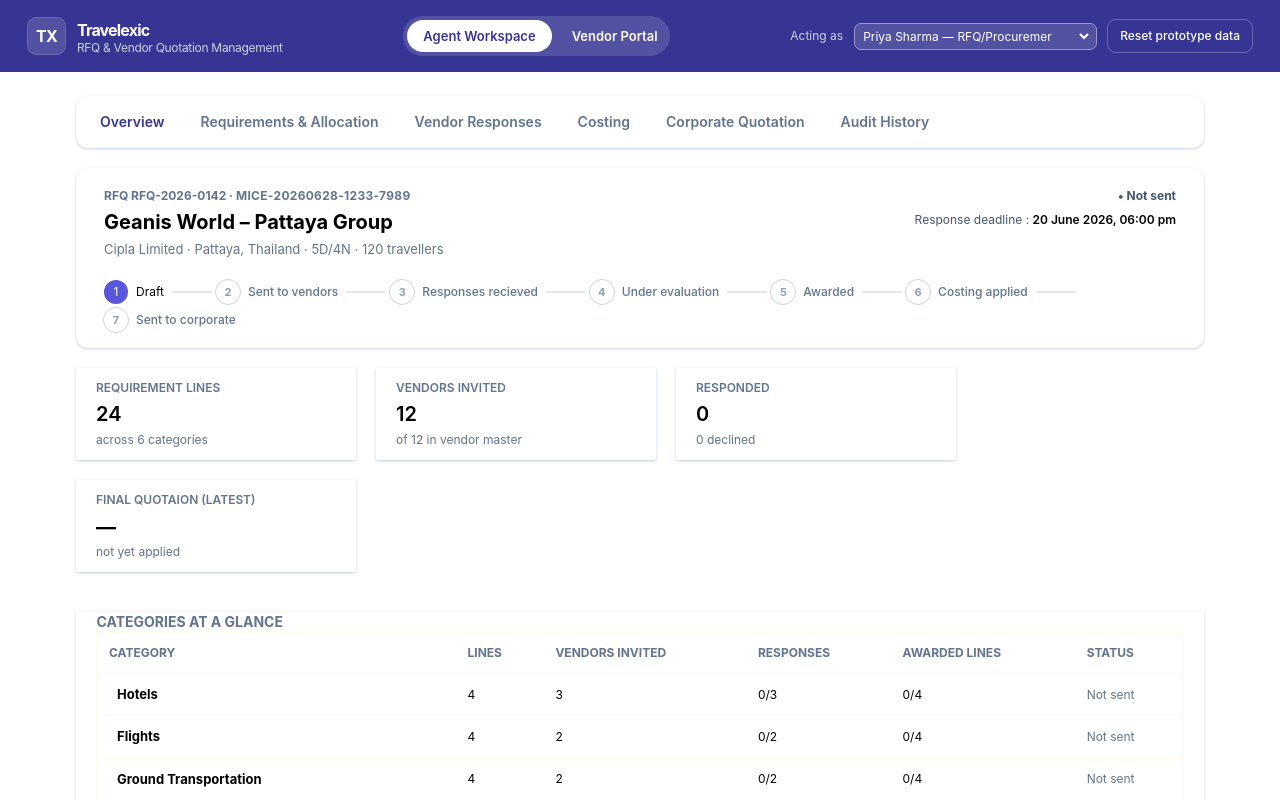
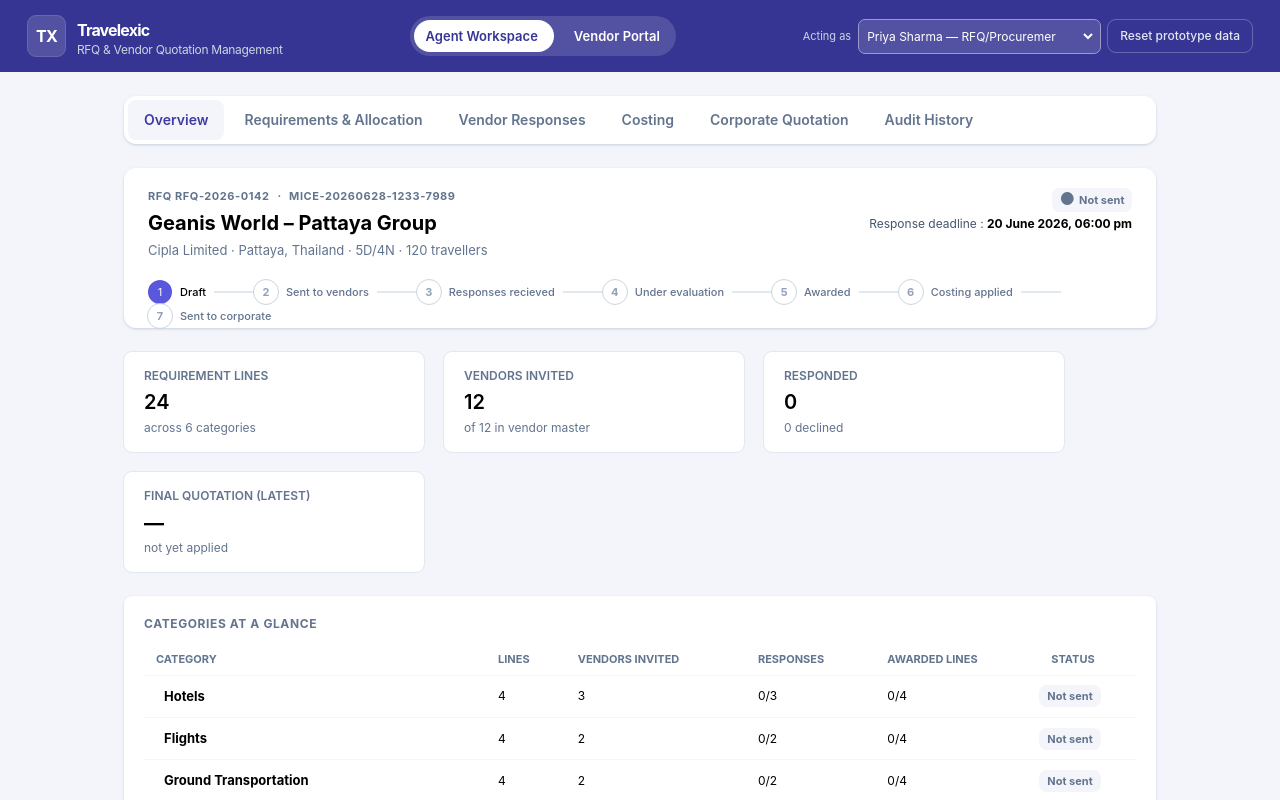
Before and after one commit to AyushChamoli29/RFQ-Quotation-UI, a Vue app: page / in a window 1280 px wide. Shown: the top 800 px of the page. Built offline with nearby package versions, Linux system fonts and the light colour scheme; the HTML template or start-up script is replaced by a standard one.

Commit message:
added vendor portal

```diff
--- a/index.html
+++ b/index.html
@@ -6,7 +6,7 @@
     <meta name="viewport" content="width=device-width, initial-scale=1.0">
     <title>Vite App</title>
   </head>
-  <body>
+  <body style="background-color: #F4F5FA;">
     <div id="app"></div>
     <script type="module" src="/src/main.js"></script>
   </body>
--- a/src/App.vue
+++ b/src/App.vue
@@ -3,18 +3,23 @@ import Header from "./components/Header.vue";
 import { RouterView } from "vue-router";
 import Navigation from "./components/Navigation.vue";
 import Footer from "./components/Footer.vue";
+import { ref } from "vue";
+const flag=ref('')
+const showVendor=(tab)=>{
+  flag.value=tab;
+}
 </script>
 
 <template>
-  <Header />
+  <Header @show-vendor="showVendor" />
   <br /><br /><br />
-  <div class="flex flex-col gap-5 mt-1 bg-white px-19">
-    <Navigation />
+  <div class="flex flex-col gap-6 mt-1 px-31">
+    <div v-if="flag!=='vendor'"><Navigation /></div>
     <RouterView />
+    <br>
+    <Footer />
+    <br><br>
   </div>
-  <br /><br /><br />
-  <Footer />
-  <br /><br /><br />
 </template>
 
 <style scoped></style>
--- a/src/components/CategoryTable.vue
+++ b/src/components/CategoryTable.vue
@@ -3,23 +3,23 @@ import data from "@/data/mockData.json";
 </script>
 
 <template>
-  <div class="px-5 shadow-sm shadow-slate-300">
-    <table class="text-xs w-full">
+  <div class="px-5 bg-white shadow-sm shadow-slate-300 rounded-lg">
+    <p class="text-xs tracking-wider text-slate-500 font-bold mt-5 mb-3">CATEGORIES AT A GLANCE</p>
+    <table class="text-xs w-full mb-4">
       <thead>
-        <p class="text-sm text-slate-500 font-bold">CATEGORIES AT A GLANCE</p>
-        <tr class="border border-amber-50 text-slate-500">
-          <th class="p-3 text-left">CATEGORY</th>
-          <th class="p-3 text-left">LINES</th>
-          <th class="p-3 text-left">VENDORS INVITED</th>
-          <th class="p-3 text-left">RESPONSES</th>
-          <th class="p-3 text-left">AWARDED LINES</th>
-          <th class="p-3 text-left">STATUS</th>
+        <tr class=" text-slate-500 text-[11px]">
+          <th class="px-3 py-2 text-left">CATEGORY</th>
+          <th class="px-3 py-2 text-left">LINES</th>
+          <th class="px-3 py-2 text-left">VENDORS INVITED</th>
+          <th class="px-3 py-2 text-left">RESPONSES</th>
+          <th class="px-3 py-2 text-left">AWARDED LINES</th>
+          <th class="px-3 py-2 text-left">STATUS</th>
         </tr>
       </thead>
       <tbody>
         <tr
-          class="border border-amber-50"
           v-for="[key, value] in Object.entries(data.category_table.category)"
+          class="border-t border-[#F4F5FA]"
         >
           <td class="p-3 pl-5 text-left text-[13px] font-bold">
             {{ key }}
@@ -28,7 +28,7 @@ import data from "@/data/mockData.json";
           <td class="p-3 text-left">{{ value.vendors_invited }}</td>
           <td class="p-3 text-left">{{ value.responses }}</td>
           <td class="p-3 text-left">{{ value.awarded_lines }}</td>
-          <td class="p-3 text-left text-slate-500">{{ value.status }}</td>
+          <td ><span class="bg-[#F4F5FA] p-1 px-2 text-slate-500 font-bold text-[11px] rounded-lg">{{ value.status }}</span></td>
         </tr>
       </tbody>
     </table>
--- a/src/components/Header.vue
+++ b/src/components/Header.vue
@@ -1,14 +1,25 @@
 <script setup>
-import { ref } from "vue";
+import { ref,defineEmits } from "vue";
+import { useRouter } from "vue-router";
+const emit=defineEmits(['show-vendor'])
+const router=useRouter();
 const flag = ref("agent");
 const agent = () => {
   if (flag.value !== "agent") {
     flag.value = "agent";
+    emit('show-vendor',flag.value)
+    router.push({
+      name:"overview"
+    })
   }
 };
 const vendor = () => {
   if (flag.value !== "vendor") {
     flag.value = "vendor";
+    emit('show-vendor',flag.value)
+    router.push({
+      name:"vendorPortal"
+    })
   }
 };
 </script>
@@ -24,7 +35,7 @@ const vendor = () => {
         TX
       </div>
       <div>
-        <p class="font-bold text-base tracking-tighter text-white">
+        <p class="font-bold text-base/7 tracking-tighter text-white">
           Travelexic
         </p>
         <p class="text-xs/3 text-slate-300 tracking-tight">
@@ -37,24 +48,22 @@ const vendor = () => {
     >
       <button
         @click="agent"
-        class="p-2"
-        :class="{
-          'bg-white text-[#373593] px-4 rounded-3xl': flag === 'agent',
-        }"
+        class="p-2 pl-3"
+        :class="{'bg-white text-[#373593] px-4 rounded-3xl' : flag==='agent'}"
       >
         Agent Workspace
       </button>
       <button
         @click="vendor"
-        class="p-2"
-        :class="{ 'bg-white text-[#373593] rounded-3xl': flag === 'vendor' }"
+        class="p-2 pr-3"
+        :class="{'bg-white text-[#373593] px-4 rounded-3xl' : flag==='vendor'}"
       >
         Vendor Portal
       </button>
     </div>
-    <div class="text-white flex gap-3 text-xs justify-center items-center">
-      <p class="text-slate-300">Acting as</p>
-      <div class="outline outline-white/50 p-1 rounded-md bg-[#ffffff24]">
+    <div class="text-white flex gap-2 text-xs justify-center items-center">
+      <p class="text-slate-300 text-[11px]" :class="{'hidden' : flag==='vendor'}">Acting as</p>
+      <div class="outline outline-white/50 py-2 px-1 rounded-md bg-[#ffffff24]":class="{'hidden' : flag==='vendor'}" >
         <select id="acting">
           <option class="text-black" value="Priya Sharma">
             Priya Sharma &mdash; RFQ/Procuremer
@@ -68,7 +77,7 @@ const vendor = () => {
         </select>
       </div>
       <div
-        class="text-white font-medium flex text-xs/2 px-3 py-3 justify-center items-center outline outline-white/25 rounded-lg cursor-pointer hover:bg-[#ffffff24]"
+        class="text-slate-200 font-medium flex text-xs/2 px-3 py-3 justify-center items-center outline outline-white/25 rounded-lg cursor-pointer hover:bg-[#ffffff24]"
       >
         <button class="cursor-pointer">Reset prototype data</button>
       </div>
--- a/src/components/Navigation.vue
+++ b/src/components/Navigation.vue
@@ -13,19 +13,19 @@ const goToOverview = () => {
 
 <template>
   <div
-    class="flex flex-wrap gap-9 bg-white text-slate-500 text-sm font-semibold justify-start items-center mt-5 px-6 py-4 rounded-xl shadow-sm shadow-slate-300"
+    class="flex flex-wrap gap-1 bg-white text-slate-500 text-sm/6 font-semibold justify-start items-center mt-5 p-1 rounded-xl shadow-sm shadow-slate-300"
   >
     <div
       class="cursor-pointer"
       @click="goToOverview"
-      :class="{ 'text-[#373593]': flag === 'overview' }"
+      :class="{ 'text-[#3F3BA6] p-2 px-4 rounded-lg bg-[#F4F5FA]': flag === 'overview' }"
     >
       Overview
     </div>
-    <div class="cursor-pointer">Requirements & Allocation</div>
-    <div class="cursor-pointer">Vendor Responses</div>
-    <div class="cursor-pointer">Costing</div>
-    <div class="cursor-pointer">Corporate Quotation</div>
-    <div class="cursor-pointer">Audit History</div>
+    <div class="cursor-pointer p-2 px-4">Requirements & Allocation</div>
+    <div class="cursor-pointer p-2 px-4">Vendor Responses</div>
+    <div class="cursor-pointer p-2 px-4">Costing</div>
+    <div class="cursor-pointer p-2 px-4">Corporate Quotation</div>
+    <div class="cursor-pointer p-2 px-4">Audit History</div>
   </div>
 </template>
--- a/src/components/OverviewCard.vue
+++ b/src/components/OverviewCard.vue
@@ -3,13 +3,13 @@ import data from "@/data/mockData.json";
 </script>
 
 <template>
-  <div class="bg-white shadow-sm h-45 shadow-slate-300 rounded-xl p-7 py-5">
+  <div class="bg-white shadow-sm h-40 shadow-slate-300 rounded-xl p-6 py-5">
     <div class="flex justify-between h-23">
       <div class="flex flex-col gap-1">
-        <p class="text-xs text-slate-500 font-bold">
-          <span>RFQ {{ data.big_card.rfq_no }}</span> &middot;
-          <span class="tracking-wide">{{ data.big_card.mice_no }}</span>
-        </p>
+        <div class="text-[11px] text-slate-500 font-bold flex gap-2">
+          <span class="tracking-wider">RFQ {{ data.big_card.rfq_no }}</span> &middot;
+          <span class="tracking-wider">{{ data.big_card.mice_no }}</span>
+        </div>
         <p class="font-bold text-xl">{{ data.big_card.name }}</p>
         <p class="text-[13px] text-slate-500 font-normal">
           <span>{{ data.big_card.company_name }}</span> &middot;
@@ -18,26 +18,26 @@ import data from "@/data/mockData.json";
           <span>{{ data.big_card.travellers }}</span>
         </p>
       </div>
-      <div class="flex flex-col gap-2">
-        <p class="text-xs text-slate-600 font-bold text-right">
-          &bull; {{ data.big_card.status }}
-        </p>
+      <div class="flex flex-col items-end gap-1">
+        <div class="text-[11px] text-slate-500 font-bold h-6 w-20 p-1 flex justify-center items-center gap-1 rounded-lg bg-[#F4F5FA]">
+          <span class="text-[17px]">&#9679;</span> {{ data.big_card.status }}
+        </div>
         <p class="text-xs text-slate-600 font-normal">
           Response deadline :
-          <span class="text-black font-semibold">{{
+          <span class="text-black font-bold">{{
             data.big_card.deadline
           }}</span>
         </p>
       </div>
     </div>
-    <div class="flex gap-1 text-xs flex-wrap mb-2">
+    <div class="flex text-[11px] flex-wrap">
       <div class="flex gap-2 justify-center items-center">
         <span
           class="h-6 w-6 flex justify-center items-center rounded-full bg-[#5957db] text-white"
         >
           1
         </span>
-        <div>Draft</div>
+        <div class="font-medium">Draft</div>
         <div class="h-1/10 w-10 bg-slate-200"></div>
       </div>
       <div class="flex gap-2 justify-center items-center">
--- a/src/components/OverviewSummaryCard.vue
+++ b/src/components/OverviewSummaryCard.vue
@@ -3,10 +3,10 @@ import data from "@/data/mockData.json";
 </script>
 
 <template>
-  <div class="flex flex-wrap gap-5 mb-5">
+  <div class="flex flex-wrap gap-5">
     <div
       v-for="value in data.summary_cards"
-      class="bg-white p-3 pl-5 h-23 w-70 flex flex-col justify-between shadow-sm shadow-slate-300"
+      class="bg-white py-4 p-3 pl-5 h-25 w-75 rounded-lg flex flex-col justify-between outline outline-slate-200"
     >
       <p class="text-slate-500 text-xs font-semibold">
         {{ value.title.toUpperCase() }}
--- a/src/components/RecentActivity.vue
+++ b/src/components/RecentActivity.vue
@@ -2,17 +2,17 @@
 
 <template>
   <div
-    class="flex flex-wrap justify-between bg-white p-3 rounded-xl shadow-sm shadow-slate-300"
+    class="flex flex-wrap justify-between bg-white p-5 rounded-xl shadow-sm shadow-slate-300"
   >
-    <div>
-      <p class="font-bold text-sm text-slate-500">RECENT ACTIVITY</p>
+    <div class="flex flex-col gap-2">
+      <p class="font-bold text-[13px] tracking-wider text-slate-500">RECENT ACTIVITY</p>
       <p class="text-slate-500 text-sm tracking-tight">
         No activity recorded yet &mdash; allocate a vendor send the RFQ to see
         it appear here
       </p>
     </div>
     <div
-      class="bg-white text-[#3936be] p-2 text-sm font-bold cursor-pointer tracking-tight"
+      class="bg-white text-[#3936be] p-2 text-[13px] font-bold cursor-pointer tracking-tight"
     >
       View full audit history <span>→</span>
     </div>
--- a/src/components/Simulate.vue
+++ b/src/components/Simulate.vue
@@ -2,18 +2,18 @@
 
 <template>
   <div
-    class="flex flex-wrap justify-between bg-white p-3 rounded-xl shadow-sm shadow-slate-300"
+    class="flex flex-wrap justify-between bg-white p-5 rounded-xl shadow-sm shadow-slate-300"
   >
     <div>
       <p class="font-bold text-sm">Try the full loop quickly</p>
-      <p class="text-slate-500 text-sm tracking-tight">
+      <p class="text-slate-500 text-[13px] tracking-tight">
         Simulates realistic vendor submissions (including a decline, a partial
         quote, a late submission and a clarification) so you can jump straight
         to comparison, award and costing.
       </p>
     </div>
     <div
-      class="text-white bg-[#4f4dc2] flex justify-center items-center px-3 text-sm rounded-lg font-bold cursor-pointer"
+      class="text-white bg-[#4f4dc2] flex justify-center items-center px-4 text-[13px]/1 rounded-lg font-bold cursor-pointer"
     >
       Simulate vendor submissions
     </div>
--- a/src/data/mockData.json
+++ b/src/data/mockData.json
@@ -27,7 +27,7 @@
       "msg": "0 declined"
     },
     {
-      "title": "Final Quotaion (Latest)",
+      "title": "Final Quotation (Latest)",
       "amount": null,
       "msg": "not yet applied"
     }
@@ -77,5 +77,55 @@
         "status": "Not sent"
       }
     }
-  }
+  },
+  "vendor_portal":[
+    {
+      "name":"Grand Marina Hotel",
+      "type":"Hotels"
+    },
+    {
+      "name":"Sunset Bay Resort & Spa",
+      "type":"Hotels"
+    },
+    {
+      "name":"Ocean Pearl Hotel Pattaya",
+      "type":"Hotels"
+    },
+    {
+      "name":"SkyBridge Airlines",
+      "type":"Flights"
+    },
+    {
+      "name":"Horizon Charter Airways",
+      "type":"Flights"
+    },
+    {
+      "name":"CityLine Transport",
+      "type":"Ground Transportation"
+    },
+    {
+      "name":"Pattaya Premier Coaches",
+      "type":"Ground Transportation"
+    },
+    {
+      "name":"EventSphere Productions",
+      "type":"Event Management including AV"
+    },
+    {
+      "name":"Stellar Events Co.",
+      "type":"Event Management including AV"
+    },
+    {
+      "name":"GlobalVisa Facilitation",
+      "type":"Visa Management"
+    },
+    {
+      "name":"Destination Connect DMC",
+      "type":"Local Liaison"
+    },
+    {
+      "name":"LocalPro Thailand Services",
+      "type":"Local Liaison"
+    }
+  ]
 }
--- a/src/router/index.js
+++ b/src/router/index.js
@@ -1,4 +1,5 @@
 import Overview from "@/views/Overview.vue";
+import VendorPortal from "@/views/VendorPortal.vue";
 import { createRouter, createWebHistory } from "vue-router";
 
 const router = createRouter({
@@ -9,6 +10,11 @@ const router = createRouter({
       name: "overview",
       component: Overview,
     },
+    {
+      path:"/vendorPortal",
+      name:"vendorPortal",
+      component:VendorPortal
+    }
   ],
 });
 
--- /dev/null
+++ b/src/views/VendorPortal.vue
@@ -0,0 +1,31 @@
+<script setup>
+import data from "@/data/mockData.json"
+import { ref } from "vue";
+const vendor=ref('select a vendor')
+</script>
+
+<template>
+    <div class="flex flex-col gap-5">
+        <div class="flex bg-white p-5 mt-5 ml-2 rounded-xl gap-5 justify-start items-center outline outline-slate-200">
+            <div>
+                <p class="text-xs font-[650]">Simulate secure vendor acess link for</p>
+                <select class="text-[13px] outline outline-slate-200 p-2 rounded-lg mt-1" v-model="vendor">
+                    <option value="select a vendor">&mdash; Select a vendor &mdash;</option>
+                    <option v-for="item in data.vendor_portal" :value="item.name">{{ item.name }} ({{ item.type }})</option>
+                </select>
+            </div>
+            <div class="text-[11px] text-slate-500 w-122">In production each vendor receives a unique, expiring link — here you can switch identities to see exactly what each vendor sees.</div>
+        </div>
+        <div>
+            <div v-if="vendor==='select a vendor'" class="h-40 w-full ml-2 p-5 flex flex-col gap-2 justify-center items-center bg-white outline outline-slate-200 rounded-lg">
+                <span class="text-4xl">🔗</span>
+                <p class="font-semibold text-xl">Select a vendor to preview their portal</p>
+            </div>
+            <div v-if="vendor!=='select a vendor'" class="h-50 w-full ml-2 p-5 flex flex-col gap-2 justify-center items-center bg-white outline outline-slate-200 rounded-lg">
+                <span class="text-4xl">📭</span>
+                <p class="font-bold text-xl">No active RFQ invitations</p>
+                <p class="font-normal text-slate-500 text-base">{{ vendor }} has not been allocated to this RFQ, or the RFQ has not been dispatched yet.</p>
+            </div>
+        </div>
+    </div>
+</template>
```
